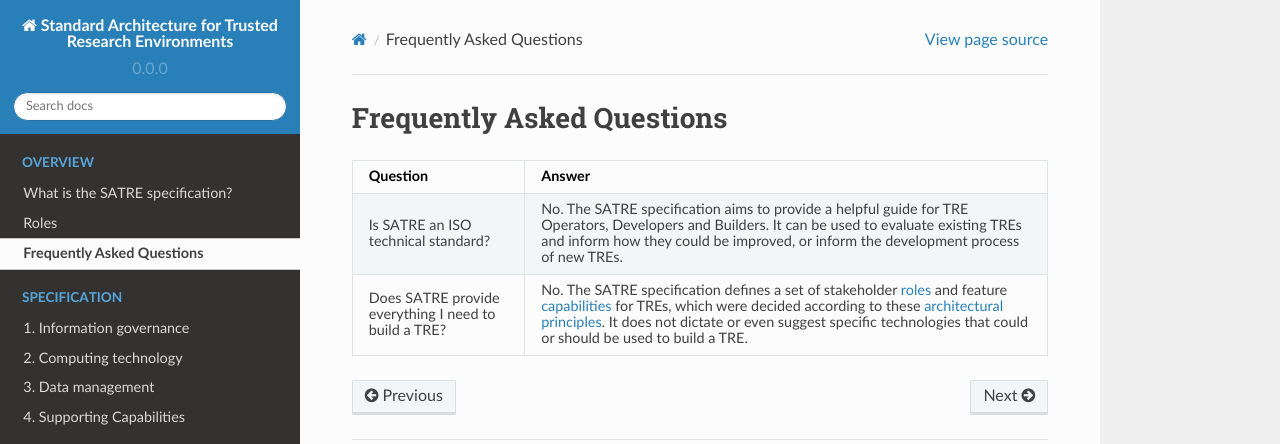
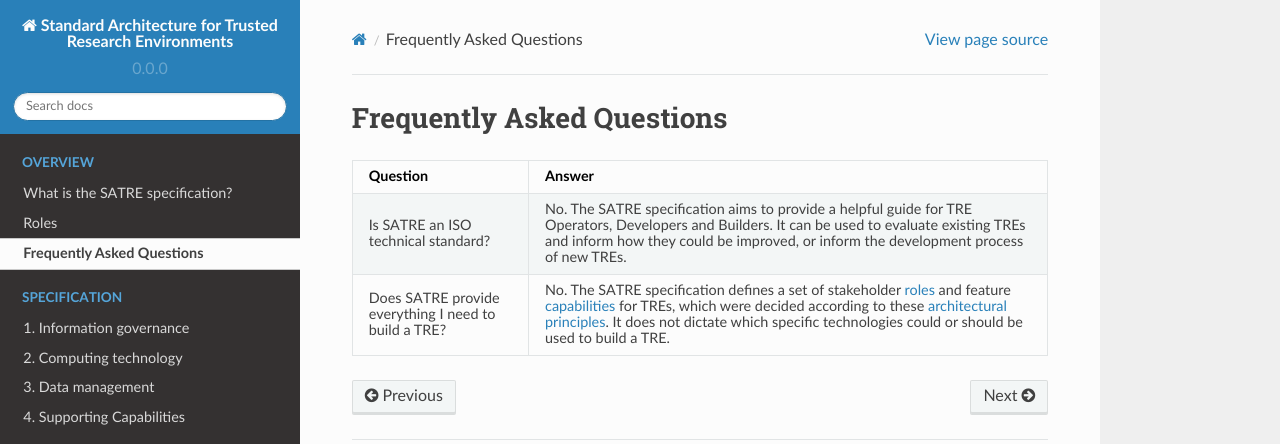
Before and after one commit to sa-tre/satre-specification, a Sphinx documentation site: the page built from docs/source/faqs.md, in a window 1280 px wide. Shown: the top 444 px of the page. Built offline with Sphinx 7.4.7 and the Read the Docs theme 2.0.0, drawn with Linux system fonts in a browser that asks for light colours.

Commit message:
Update docs/source/faqs.md
Co-authored-by: Matt Craddock <mcraddock@turing.ac.uk>

````diff
--- a/docs/source/faqs.md
+++ b/docs/source/faqs.md
@@ -11,5 +11,5 @@
 * - Is SATRE an ISO technical standard?
   - No. The SATRE specification aims to provide a helpful guide for TRE Operators, Developers and Builders. It can be used to evaluate existing TREs and inform how they could be improved, or inform the development process of new TREs.
 * - Does SATRE provide everything I need to build a TRE?
-  - No. The SATRE specification defines a set of stakeholder {ref}`roles <satre_roles>` and feature {ref}`capabilities <satre_pillars>` for TREs, which were decided according to these {ref}`architectural principles <satre_principles>`. It does not dictate or even suggest specific technologies that could or should be used to build a TRE.
+  - No. The SATRE specification defines a set of stakeholder {ref}`roles <satre_roles>` and feature {ref}`capabilities <satre_pillars>` for TREs, which were decided according to these {ref}`architectural principles <satre_principles>`. It does not dictate which specific technologies could or should be used to build a TRE.
 ```
````
